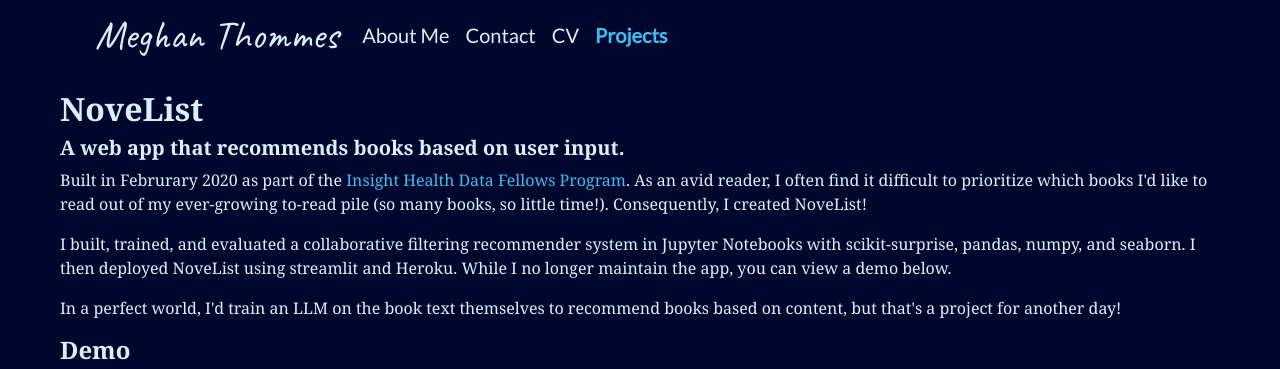
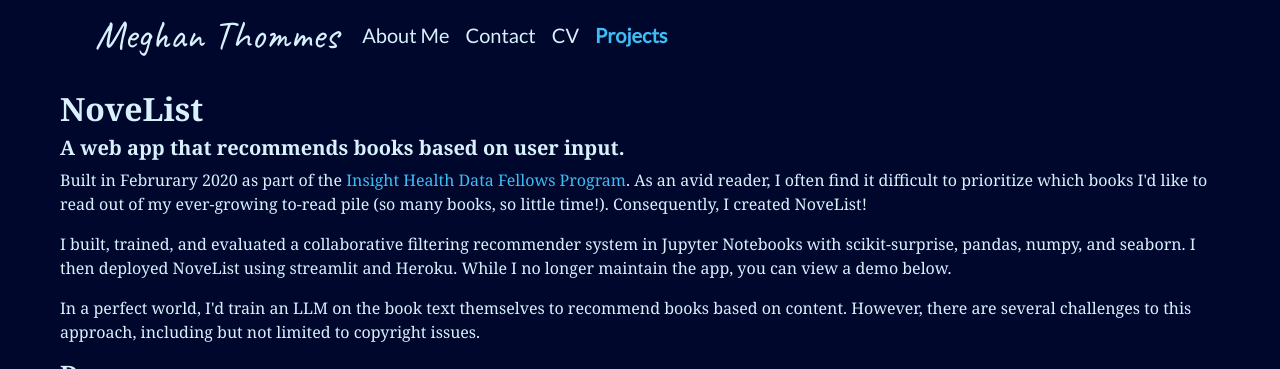
Before and after one commit to megthommes/megthommes.github.io, a Jekyll site: the page built from projects/novelist.html, in a window 1280 px wide, cut to the strip 0-369 px from the top of the page. Built offline with Jekyll 4.4.1, drawn with Linux system fonts in a browser that asks for light colours; some web fonts are replaced.

```diff
--- a/projects/novelist.html
+++ b/projects/novelist.html
@@ -21,7 +21,7 @@
 	</p>
 
 	<p>
-		In a perfect world, I'd train an LLM on the book text themselves to recommend books based on content, but that's a project for another day!
+		In a perfect world, I'd train an LLM on the book text themselves to recommend books based on content. However, there are several challenges to this approach, including but not limited to copyright issues.
 	</p>
 
 	<p></p>
```
Also changed, not shown: projects/index.html (+11 -0 lines), Gemfile.lock.
